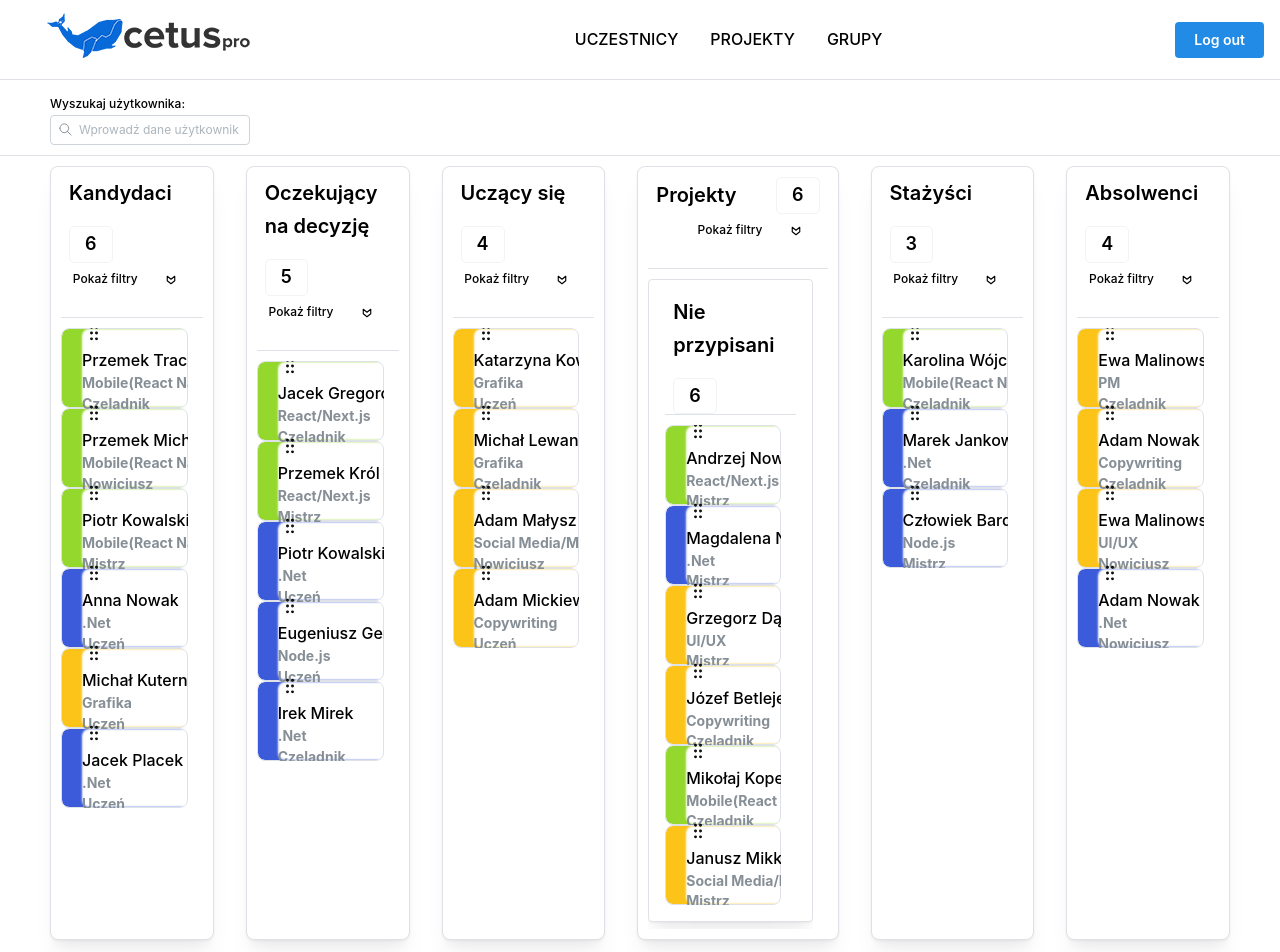
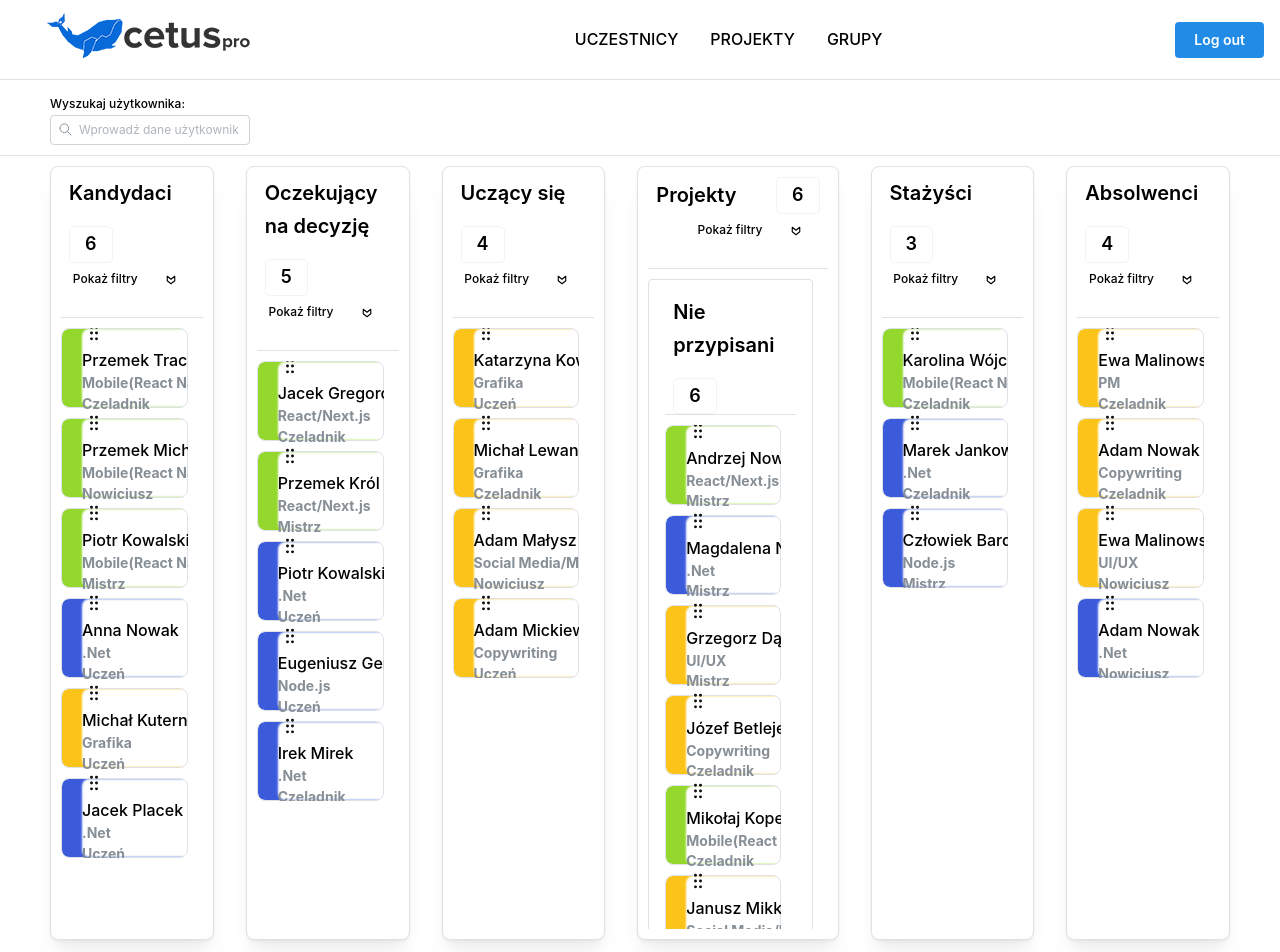
Before and after one commit to Engarr/ca-tool, a Next.js app: page /admin in a window 1280 px wide. Shown: the top 952 px of the page. Built offline with nearby package versions, Linux system fonts and the light colour scheme.

Commit message:
add gaps on board

```diff
--- a/app/admin/_components/kanban-column-project/kanban-column-project.tsx
+++ b/app/admin/_components/kanban-column-project/kanban-column-project.tsx
@@ -1,5 +1,5 @@
 import React, { useMemo, useState } from 'react';
-import { Card, Divider, ScrollArea } from '@mantine/core';
+import { Card, Divider, ScrollArea, Group } from '@mantine/core';
 import classes from './kanban-column-project.module.css';
 import KanbanMemberCard from '../kanban-member-card/kanban-member-card';
 import { Id, MemberType } from '../../_types/member-type';
@@ -71,11 +71,13 @@ const KanbanColumnProject = ({ column, title, members }: KanbanColumnProps) => {
 			/>
 			<Divider py={5} />
 			<ScrollArea scrollbarSize={6} pr={15} mah={650}>
-				{filteredAndSortedMembers.map((member) => (
-					<React.Fragment key={member.id}>
-						<KanbanMemberCard member={member} />
-					</React.Fragment>
-				))}
+				<Group gap={10}>
+					{filteredAndSortedMembers.map((member) => (
+						<React.Fragment key={member.id}>
+							<KanbanMemberCard member={member} />
+						</React.Fragment>
+					))}
+				</Group>
 			</ScrollArea>
 		</Card>
 	);
--- a/app/admin/_components/kanban-column/kanban-column.tsx
+++ b/app/admin/_components/kanban-column/kanban-column.tsx
@@ -1,12 +1,12 @@
 import React, { useMemo, useState } from 'react';
-import { Card, Divider, ScrollArea } from '@mantine/core';
+import { Card, Divider, ScrollArea, Group } from '@mantine/core';
 import classes from './kanban-column.module.css';
 import KanbanMemberCard from '../kanban-member-card/kanban-member-card';
 import { Id, MemberType } from '../../_types/member-type';
 import { KanbanColumnType } from '../../_types/kanban-column-type';
 import {
-  sortUsersByValue,
-  filterUsersByValue,
+	sortUsersByValue,
+	filterUsersByValue,
 } from '../../_lib/members-list-management-functions';
 import { confirmedProjectList } from '../../_lib/tempMember';
 import ProjectBox from '../project-box/project-box';
@@ -17,9 +17,9 @@ import ColumnFilterMenu from '../column-filter-menu/column-filter-menu';
 import { addMemberToColumn } from '../../_lib/dnd-functions';
 
 type KanbanColumnProps = {
-  title: string;
-  column: KanbanColumnType;
-  members: MemberType[];
+	title: string;
+	column: KanbanColumnType;
+	members: MemberType[];
 };
 
 const KanbanColumn = ({ column, title, members }: KanbanColumnProps) => {
@@ -90,13 +90,13 @@ const KanbanColumn = ({ column, title, members }: KanbanColumnProps) => {
 						))}
 					</>
 				) : (
-					<>
+					<Group gap={10}>
 						{filteredAndSortedMembers.map((member) => (
 							<React.Fragment key={member.id}>
 								<KanbanMemberCard member={member} />
 							</React.Fragment>
 						))}
-					</>
+					</Group>
 				)}
 			</ScrollArea>
 		</Card>
--- a/app/admin/_components/project-box/project-box.tsx
+++ b/app/admin/_components/project-box/project-box.tsx
@@ -49,7 +49,7 @@ const ProjectBox = ({
 			/>
 			<Divider py={5} />
 			<ScrollArea pr={15} scrollbarSize={4}>
-				<Group gap={0}>
+				<Group gap={10}>
 					{projectMembers
 						.filter(
 							(member) =>
```
